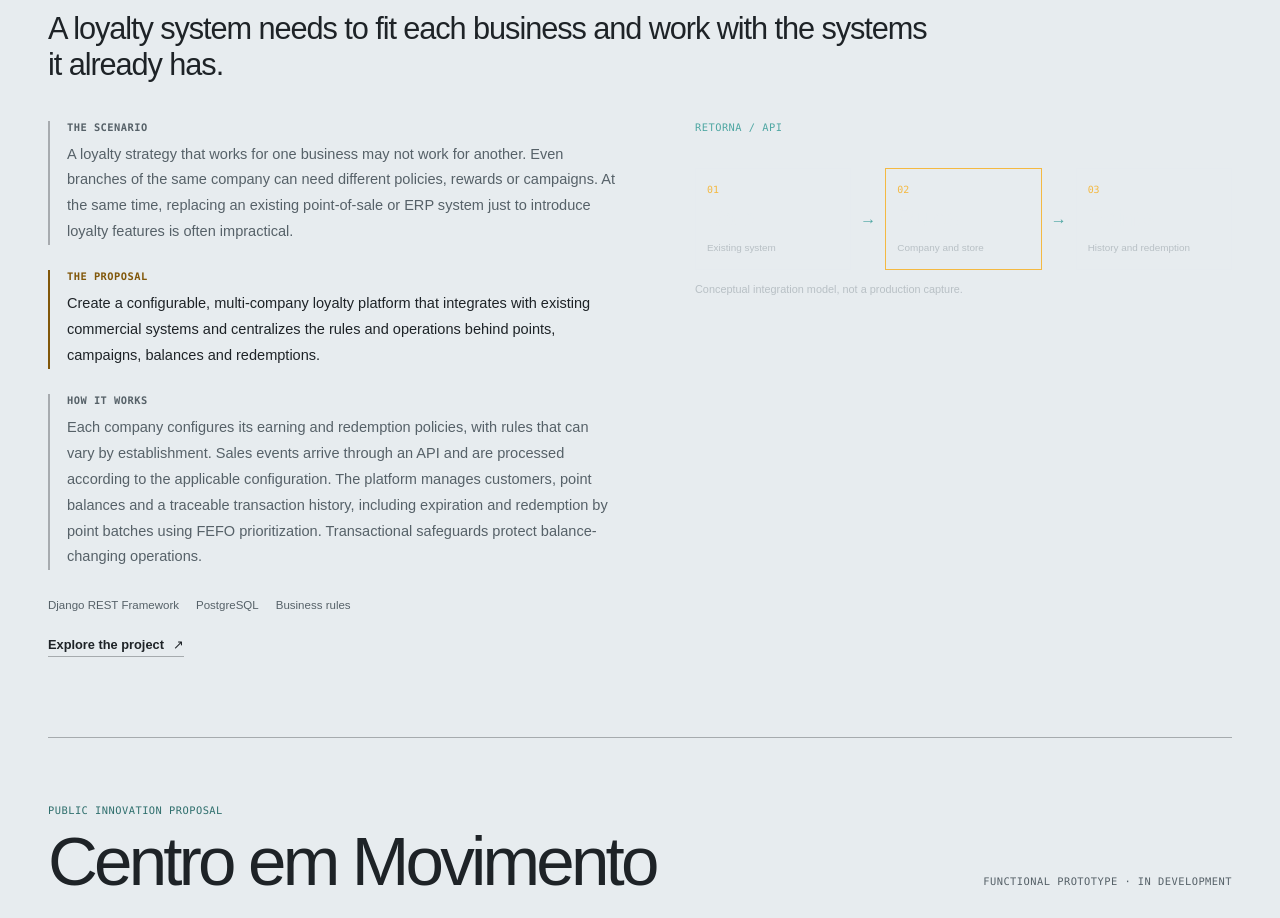
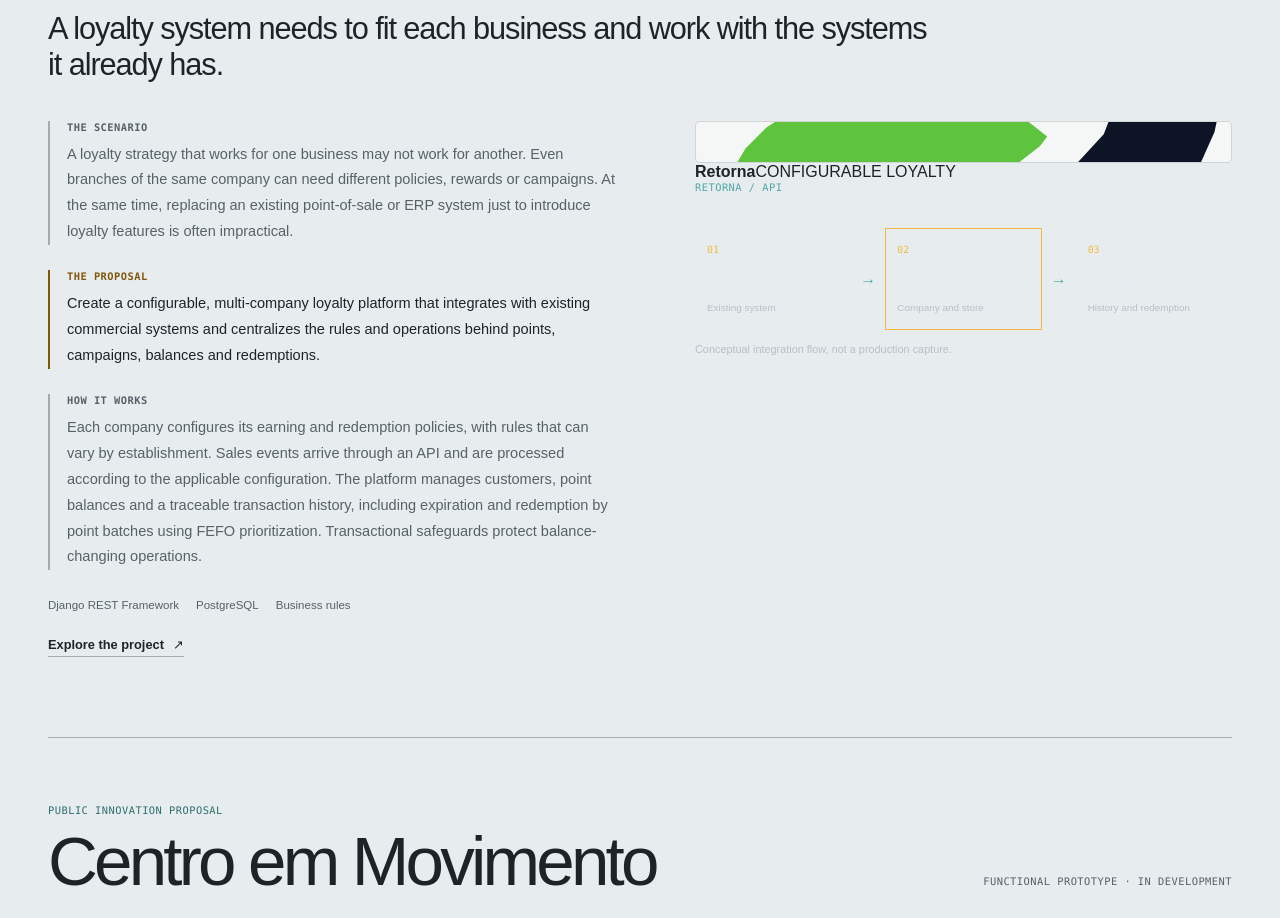
Before and after one commit to CaioDGeraldi/Portfolio, a React (Vite) app: page / in a window 1280 px wide. Shown: the part 2200-3118 px from the top of the page. Built offline with nearby package versions, Linux system fonts and the light colour scheme; a web font is replaced by a local one.

Commit message:
fix(portfolio): restore project visual assets and fallbacks

```diff
--- a/src/components/ProjectPitch.jsx
+++ b/src/components/ProjectPitch.jsx
@@ -1,3 +1,6 @@
+import retornaSymbol from "../../assets/retorna-symbol.svg";
+import fractawLogo from "../../assets/fractaw-logo-dark.svg";
+
 function RetornaFlow({ language }) {
   const pt = language === "pt-BR";
   return (
@@ -45,15 +48,23 @@ export default function ProjectPitch({ project, labels, language }) {
         <div className={`pitch-visual pitch-visual-${project.visual}`}>
           {project.visual === "image" ? (
             <figure>
-              <img src={project.image} alt={project.imageAlt} loading="lazy" decoding="async" />
+              <img src={project.image} alt={project.imageAlt} loading={project.id === "fractaw" ? "eager" : "lazy"} decoding="async" onError={project.id === "fractaw" ? event => { event.currentTarget.onerror = null; event.currentTarget.src = fractawLogo; event.currentTarget.classList.add("pitch-image-fallback"); } : undefined} />
               <figcaption>{labels.visualNote}</figcaption>
             </figure>
+          ) : project.visual === "retorna" ? (
+            <div className="pitch-retorna-panel">
+              <div className="pitch-retorna-brand">
+                <img src={retornaSymbol} alt="Símbolo oficial do Retorna" width="42" height="42" />
+                <div><strong>Retorna</strong><span>{language === "pt-BR" ? "FIDELIDADE CONFIGURÁVEL" : "CONFIGURABLE LOYALTY"}</span></div>
+              </div>
+              <div className="pitch-retorna-flow">
+                <div className="pitch-visual-kicker">RETORNA / API</div>
+                <RetornaFlow language={language} />
+                <p className="pitch-visual-note">{language === "pt-BR" ? "Fluxo conceitual da integração, não uma captura de produção." : "Conceptual integration flow, not a production capture."}</p>
+              </div>
+            </div>
           ) : (
-            <>
-              <div className="pitch-visual-kicker">RETORNA / API</div>
-              <RetornaFlow language={language} />
-              <p className="pitch-visual-note">{language === "pt-BR" ? "Modelo conceitual da integração, não uma captura de produção." : "Conceptual integration model, not a production capture."}</p>
-            </>
+            <div className="pitch-visual-kicker">PROJECT / OVERVIEW</div>
           )}
         </div>
       </div>
```
